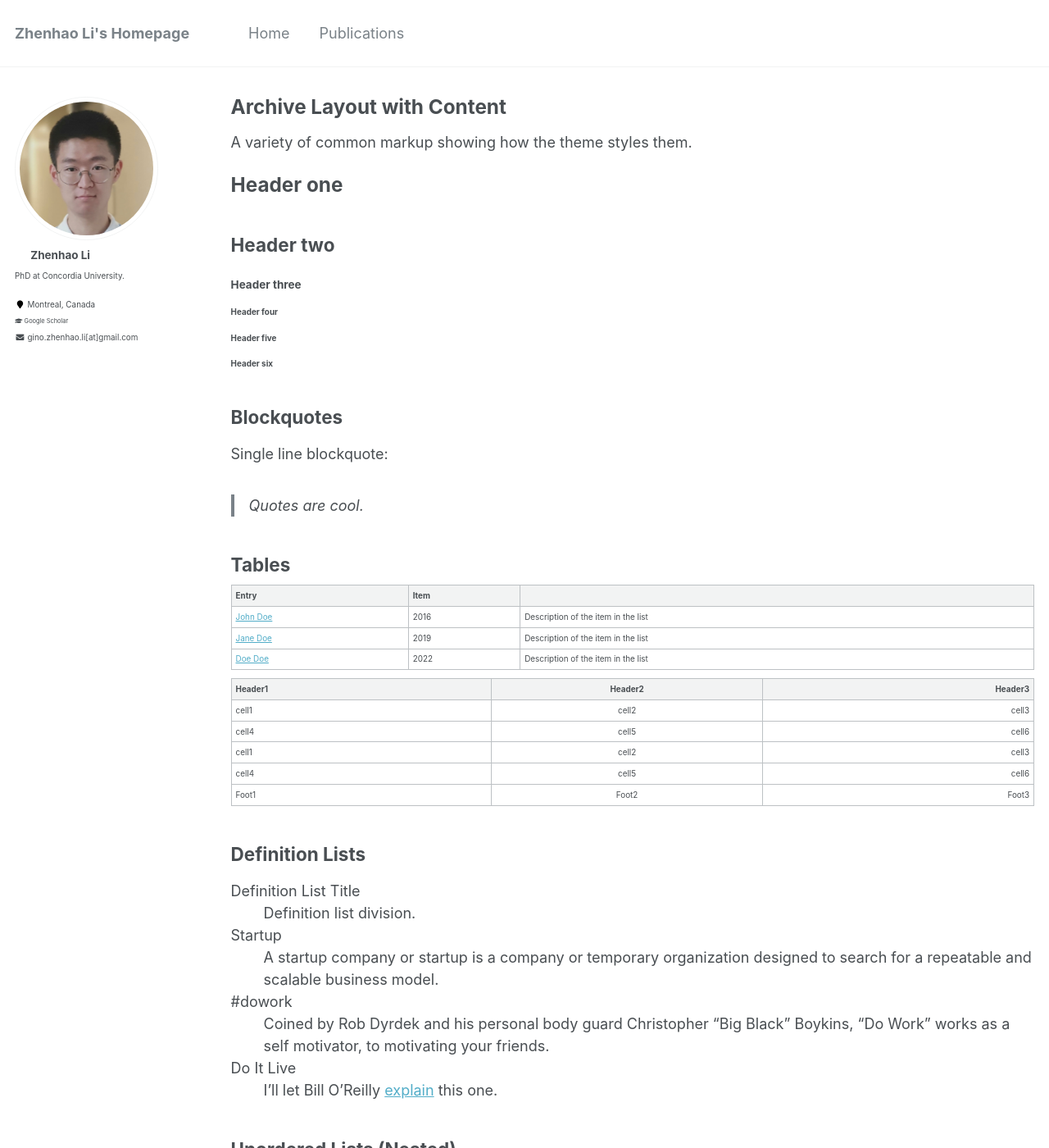
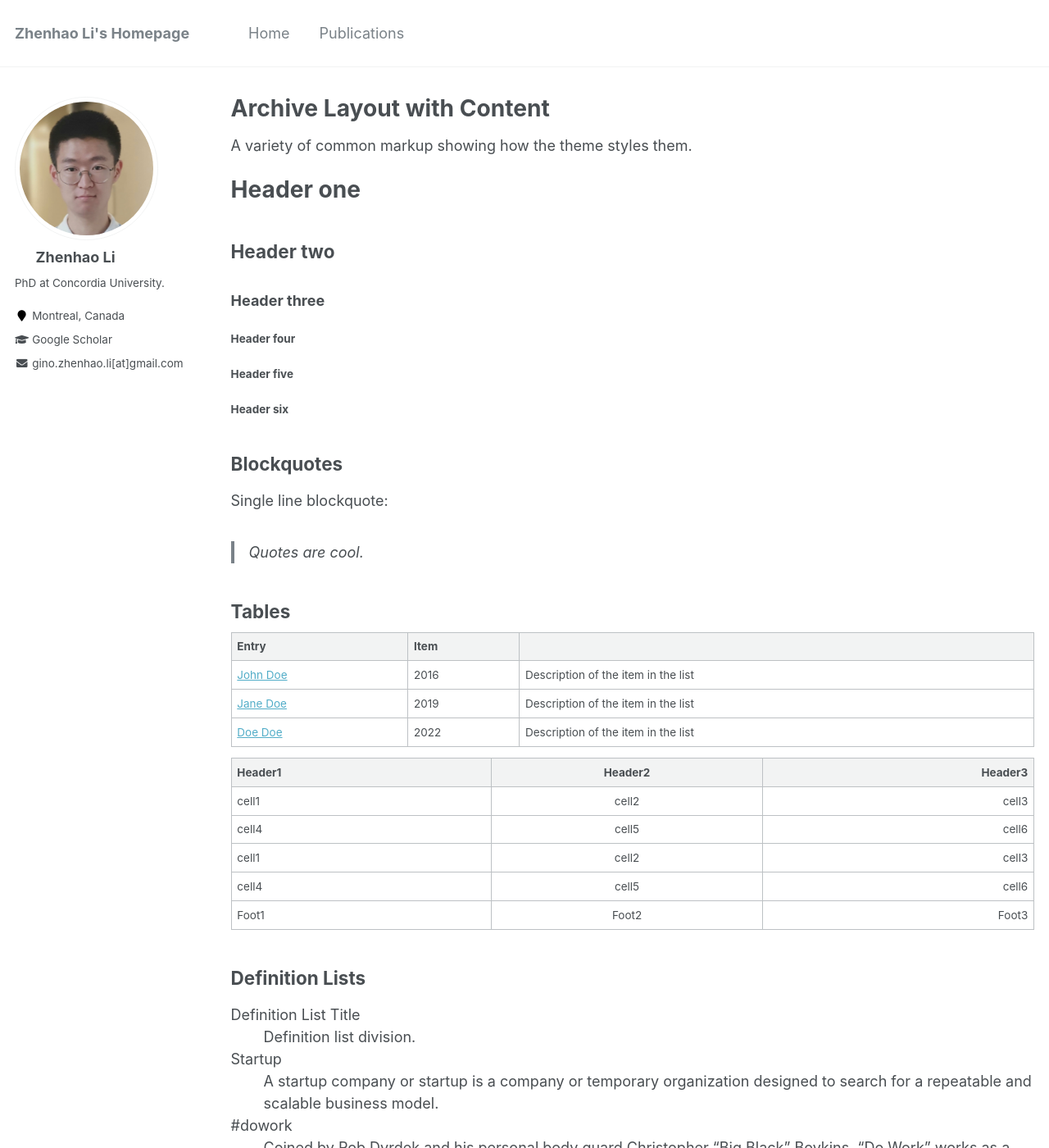
Before and after one commit to ginolzh/ginolzh.github.io, a Jekyll site: the page built from _pages/archive-layout-with-content.md, in a window 1280 px wide and 1400 px high. Shown: the whole window at 82% size. Built offline with Jekyll 4.4.1, drawn with Linux system fonts in a browser that asks for light colours.

Commit message:
Update _variables.scss

```diff
--- a/_sass/_variables.scss
+++ b/_sass/_variables.scss
@@ -35,12 +35,12 @@
 /* type scale */
 $type-size-1                : 2.441em;  // ~39.056px
 $type-size-2                : 1.953em;  // ~31.248px
-$type-size-3                : 1.35em;  // ~25.008px
+$type-size-3                : 1.563em;  // ~25.008px
 $type-size-4                : 1.25em;   // ~20px
-$type-size-5                : 0.75em;      // ~16px
-$type-size-6                : 0.55em;   // ~10px
-$type-size-7                : 0.525em; // ~10px
-$type-size-8                : 0.525em;  // ~10px
+$type-size-5                : 1em;      // ~16px
+$type-size-6                : 0.75em;   // ~12px
+$type-size-7                : 0.6875em; // ~11px
+$type-size-8                : 0.625em;  // ~10px
 
 
 /*
```
